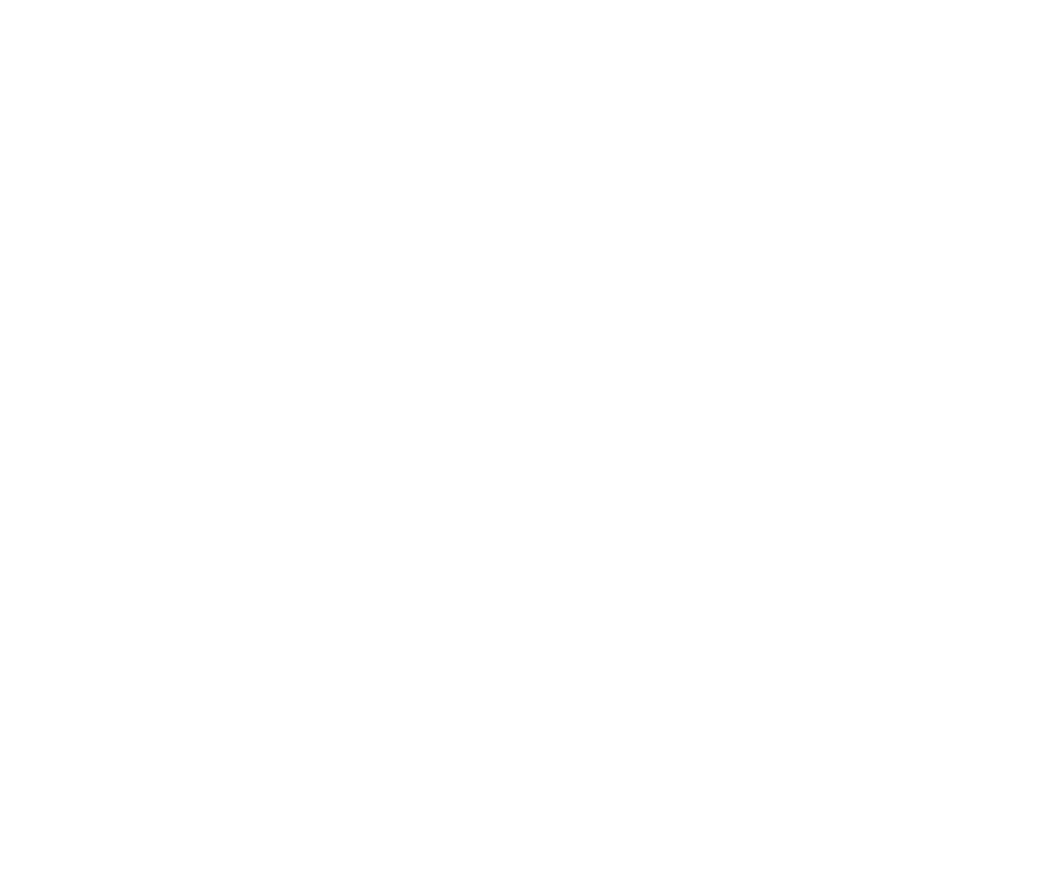
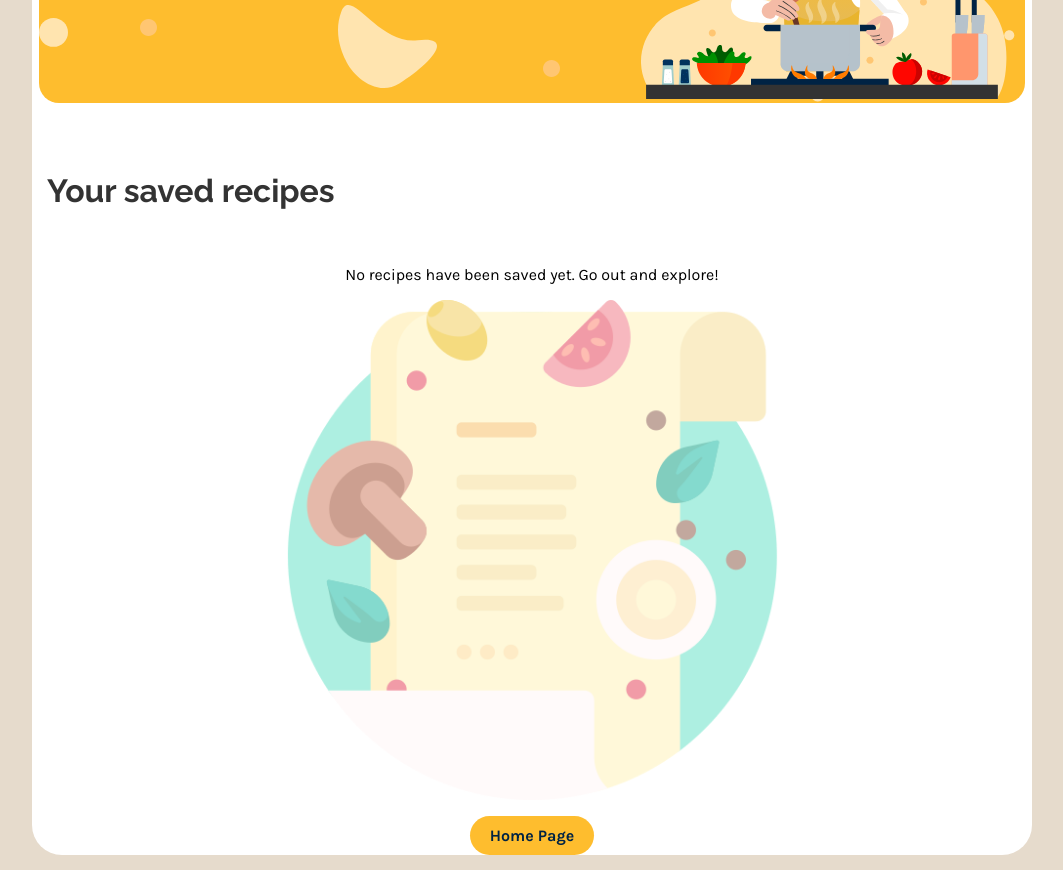
Before and after one commit to richietrang/nibbles, a React (Create React App) app in the folder frontend/: page /saved-recipes in a window 1280 px wide. Shown: the part 260-1130 px from the top of the page, without its empty margins (108-1171 px from the left). Before the commit the page ends 800 px from the top, so only its background shows below. Built offline with nearby package versions, Linux system fonts and the light colour scheme.

Commit message:
Setup the saved recipes page
Summary:
Will work if saved recipes is stored in local storage. If not, will simply
need a useEffect to store the saved recipes.

```diff
--- a/frontend/src/App.js
+++ b/frontend/src/App.js
@@ -3,7 +3,7 @@
 import history from './history';
 import './App.css';
 import HomePage from './pages/HomePage';
-import HowNibblesWorksPage from './pages/HowNibblesWorksPage';
+import SavedRecipesPage from './pages/SavedRecipesPage';
 
 function App() {
   return (
@@ -12,7 +12,7 @@
         <Router history={history}>
           <Switch>
             <Route path='/' exact component={HomePage} />
-            <Route path='/how-nibbles-works' component={HowNibblesWorksPage} />
+            <Route path='/saved-recipes' component={SavedRecipesPage} />
           </Switch>
         </Router>
       </div>
--- a/frontend/src/components/HeaderComponent.js
+++ b/frontend/src/components/HeaderComponent.js
@@ -40,11 +40,11 @@
         <div className="nav-items">
           <Link
             to={{
-              pathname: '/how-nibbles-works',
+              pathname: '/saved-recipes',
             }}
             style={styles.noLinkTextDecoration}
           >
-            <div className="nav-item">how it works</div>
+            <div className="nav-item">Saved Recipes</div>
           </Link>
         </div>
         <div className="login-sign-up-buttons-container">
--- a/frontend/src/pages/HomePage.css
+++ b/frontend/src/pages/HomePage.css
@@ -19,6 +19,7 @@
 }
 
 .recipes-section {
+  min-width: 500px;
   display: flex;
   align-items: center;
   flex-direction: column;
--- a/frontend/src/pages/HowNibblesWorksPage.js
+++ /dev/null
@@ -1,16 +0,0 @@
-import React from 'react';
-import DefaultLayout from '../layouts/DefaultLayout';
-import HeaderComponent from '../components/HeaderComponent';
-
-const HowNibblesWorksPage = () => {
-  return (
-    <DefaultLayout>
-      <HeaderComponent
-        headerText='Curious about food? You must be curious about Nibbles!'
-      />
-      <h1>Dis is how it works bruddah</h1>
-    </DefaultLayout>
-  );
-}
-
-export default HowNibblesWorksPage;
--- /dev/null
+++ b/frontend/src/pages/SavedRecipesPage.css
@@ -0,0 +1,32 @@
+@import url("https://fonts.googleapis.com/css2?family=Karla:wght@400;700&family=Raleway:wght@700;@800");
+
+h1 {
+  padding-bottom: 0;
+  margin-bottom: 0;
+}
+
+p {
+  font-family: "Karla", sans-serif;
+  text-align: center;
+  padding: 0 10px;
+}
+.saved-recipes-container {
+  display: flex;
+  flex-direction: column;
+  width: 100%;
+  align-items: center;
+}
+
+.no-saved-recipes-image {
+  width: 50%;
+  height: 50%;
+  margin-bottom: 1rem;
+  opacity: 0.5;
+}
+
+.recipe-thumbnail-results-container {
+  padding: 10px 10px 10px 40px;
+  display: inline-block;
+  flex-direction: column;
+  align-items: center;
+}
--- /dev/null
+++ b/frontend/src/pages/SavedRecipesPage.js
@@ -0,0 +1,60 @@
+import React from 'react';
+import DefaultLayout from '../layouts/DefaultLayout';
+import HeaderComponent from '../components/HeaderComponent';
+import ButtonComponent from '../components/ButtonComponent';
+import RecipeThumbnailComponent from "../components/RecipeThumbnailComponent";
+
+import './SavedRecipesPage.css';
+import { Link } from 'react-router-dom';
+
+const SavedRecipesPage = () => {
+
+  const styles = {
+    noLinkTextDecoration: {
+      textDecoration: 'none',
+      color: '#4e4e4e',
+    },
+  };
+  const localStorage = window.localStorage;
+  const savedRecipes = JSON.parse(window.localStorage.getItem('savedRecipes'));
+  const recipesPicture = require("../assets/images/recipe.png");
+
+  return (
+    <DefaultLayout>
+      <HeaderComponent
+        headerText="Go and make some yummy nibbles"
+      />
+      <h1 className="category-title align-center">Your saved recipes</h1>
+
+      { !savedRecipes &&
+        <div className="saved-recipes-container">
+          <p>No recipes have been saved yet. Go out and explore!</p>
+          <img className="no-saved-recipes-image" src={recipesPicture} alt="recipes icon picture" />
+          <Link
+            to={{
+              pathname: '/',
+            }}
+            style={styles.noLinkTextDecoration}
+          >
+            <ButtonComponent
+              buttonText="Home Page"
+              backgroundColor="#febd2e"
+            />
+          </Link>
+        </div>
+      }
+
+      { savedRecipes && savedRecipes.length &&
+        <>
+          {savedRecipes.map(recipe => (
+            <div className="recipe-thumbnail-results-container">
+              <RecipeThumbnailComponent key={recipe.title} value={recipe} />
+            </div>
+          ))}
+        </>
+      }
+    </DefaultLayout>
+  );
+}
+
+export default SavedRecipesPage;
```
Also changed, not shown: frontend/src/assets/images/recipe.png (added).
